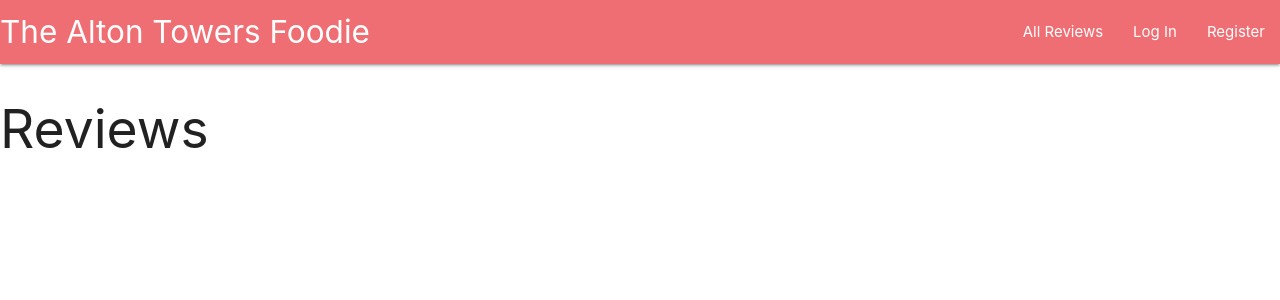
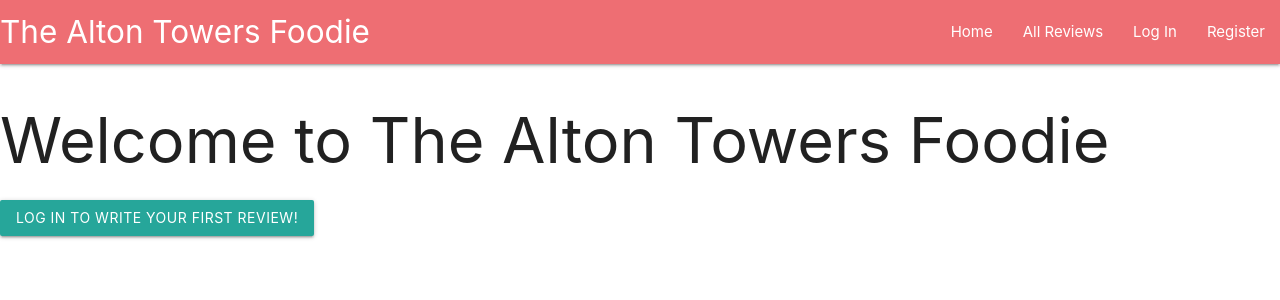
Before and after one commit to emilija-smitaite/review-a-restaurant, a Flask app: page / in a window 1280 px wide. Shown: the top 300 px of the page. Run offline with Flask 2, Linux system fonts and the light colour scheme; data that the repository does not hold is empty; some libraries are stand-ins or nearby versions.

Commit message:
Add home.html template

```diff
--- a/app.py
+++ b/app.py
@@ -18,6 +18,11 @@ mongo = PyMongo(app)
 
 
 @app.route("/")
+@app.route("/home")
+def home():
+    return render_template("home.html")
+
+
 @app.route("/all_reviews")
 def all_reviews():
     reviews = list(mongo.db.reviews.find())
--- a/templates/base.html
+++ b/templates/base.html
@@ -18,15 +18,17 @@
         <!-- desktop navbar -->
         <nav>
             <div class="nav-wrapper">
-              <a href="#!" class="brand-logo">The Alton Towers Foodie</a>
+              <a href="{{ url_for('all_reviews') }}" class="brand-logo">The Alton Towers Foodie</a>
               <a href="#" data-target="mobile-demo" class="sidenav-trigger"><i class="fas fa-bars"></i></a>
               <ul class="right hide-on-med-and-down">
                 {% if session.user %}
+                    <li><a href="{{ url_for('home') }}">Home</a></li>
                     <li><a href="{{ url_for('all_reviews') }}">All Reviews</a></li>
                     <li><a href="{{ url_for('add_review') }}">Add Review</a></li>
                     <li><a href="{{ url_for('profile', username=session['user']) }}">Profile</a></li>
                     <li><a href="{{ url_for('logout') }}">Log Out</a></li>
                 {% else %}
+                    <li><a href="{{ url_for('home') }}">Home</a></li>
                     <li><a href="{{ url_for('all_reviews') }}">All Reviews</a></li>
                     <li><a href="{{ url_for('login') }}">Log In</a></li>
                     <li><a href="{{ url_for('register') }}">Register</a></li>
@@ -38,11 +40,13 @@
           <!-- mobile navbar -->
           <ul class="sidenav" id="mobile-demo">
             {% if session.user %}
+                <li><a href="{{ url_for('home') }}">Home</a></li>
                 <li><a href="{{ url_for('all_reviews') }}">All Reviews</a></li>
                 <li><a href="{{ url_for('add_review') }}">Add Review</a></li>
                 <li><a href="{{ url_for('profile', username=session['user']) }}">Profile</a></li>
                 <li><a href="{{ url_for('logout') }}">Log Out</a></li>
             {% else %}
+                <li><a href="{{ url_for('home') }}">Home</a></li>
                 <li><a href="{{ url_for('all_reviews') }}">All Reviews</a></li>
                 <li><a href="{{ url_for('login') }}">Log In</a></li>
                 <li><a href="{{ url_for('register') }}">Register</a></li>
--- /dev/null
+++ b/templates/home.html
@@ -0,0 +1,10 @@
+{% extends "base.html" %}
+{% block content %}
+
+<h1>Welcome to The Alton Towers Foodie</h1>
+
+<!--image here-->
+
+<a <a href="{{ url_for('login') }}" class="waves-effect waves-light btn">Log in to write your first review!</a>
+
+{% endblock %}
```
